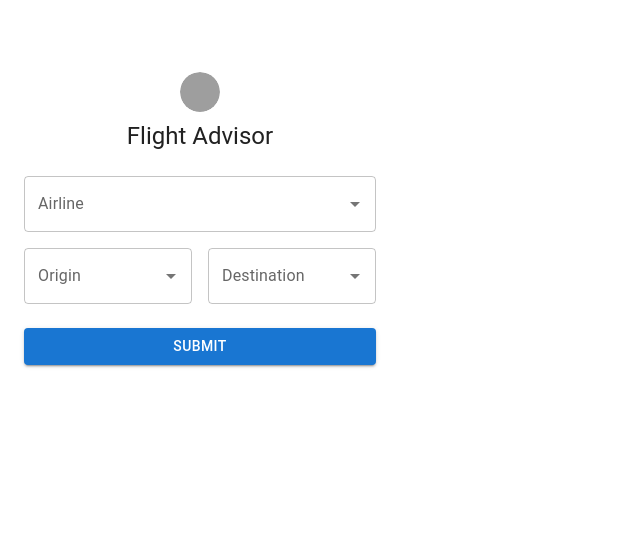
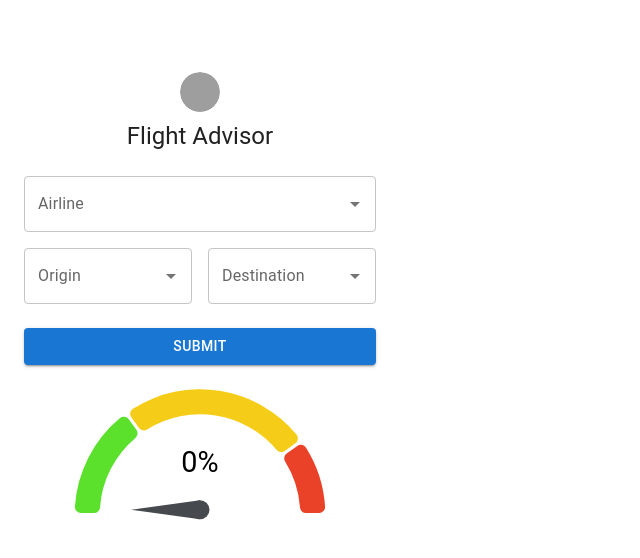
Before and after one commit to ChrisCruze/flight-advisor-chrome-extension-react, a React (Create React App) app in the folder extension/: page / in a window 1280 px wide. Shown: the top 558 px of the page, without its empty margins (0-640 px from the left). Built offline with nearby package versions, Linux system fonts and the light colour scheme; no server answers; grey boxes are pictures that could not be loaded.

Commit message:
integrated speedometer

```diff
--- a/extension/package.json
+++ b/extension/package.json
@@ -15,6 +15,7 @@
     "react": "^17.0.2",
     "react-bootstrap-typeahead": "^5.2.0",
     "react-dom": "^17.0.2",
+    "react-gauge-chart": "^0.4.0",
     "react-scripts": "4.0.3",
     "styled-components": "^5.3.1",
     "web-vitals": "^2.1.0"
--- a/extension/public/index.html
+++ b/extension/public/index.html
@@ -5,10 +5,7 @@
     <link rel="icon" href="%PUBLIC_URL%/favicon.ico" />
     <meta name="viewport" content="width=device-width, initial-scale=1" />
     <meta name="theme-color" content="#000000" />
-    <meta
-      name="description"
-      content="Web site created using create-react-app"
-    />
+    <meta name="description" content="Web site created using create-react-app" />
     <link rel="apple-touch-icon" href="%PUBLIC_URL%/logo192.png" />
     <!--
       manifest.json provides metadata used when your web app is installed on a
@@ -24,7 +21,7 @@
       work correctly both with client-side routing and a non-root public URL.
       Learn how to configure a non-root public URL by running `npm run build`.
     -->
-    <title>React App</title>
+    <title>Flight Advisor</title>
   </head>
   <body>
     <noscript>You need to enable JavaScript to run this app.</noscript>
--- a/extension/src/App.js
+++ b/extension/src/App.js
@@ -21,19 +21,35 @@ import Container from "@mui/material/Container";
 import { createTheme, ThemeProvider } from "@mui/material/styles";
 import Autocomplete from "@mui/material/Autocomplete";
 import axios from "axios";
+import GaugeChart from "react-gauge-chart";
 
 // import Image from "material-ui-image";
 
 const theme = createTheme();
 
+const ngrok_url = "https://1798-34-83-40-166.ngrok.io/";
 const selectFieldDict = {
   origin: { options: [{ label: "MEM", value: "MEM" }], label: "Origin", id: "origin" },
   destination: { options: [{ label: "IAH", value: "IAH" }], label: "Destination", id: "destination" },
   airline: { options: [{ label: "UA", value: "UA" }], label: "Airline", id: "airline" }
 };
 
+//https://www.npmjs.com/package/react-gauge-chart
+const SpeedometerChart = ({ percent }) => {
+  return (
+    <GaugeChart
+      id="gauge-chart5"
+      textColor="black"
+      nrOfLevels={420}
+      arcsLength={[0.3, 0.5, 0.2]}
+      colors={["#5BE12C", "#F5CD19", "#EA4228"]}
+      percent={percent || 0}
+      arcPadding={0.02}
+    />
+  );
+};
+
 const getFlightDelay = ({ setResponse, url }) => {
-  //const url = `https://e553-34-83-235-2.ngrok.io/delay_frequency/origin=MEM&destination=IAH&airline=UA`;
   const options = {
     url: url,
     method: "GET",
@@ -43,7 +59,6 @@ const getFlightDelay = ({ setResponse, url }) => {
       "Access-Control-Allow-Origin": "*"
     }
   };
-
   axios(options).then(response => {
     const responseResult = { data: response.data, status: response.status };
     console.log({ responseResult });
@@ -55,33 +70,23 @@ const createURLFromForm = ({ formData }) => {
   const origin = formData.origin.value;
   const destination = formData.destination.value;
   const airline = formData.airline.value;
-  const url = `https://e553-34-83-235-2.ngrok.io/delay_frequency/origin=${origin}&destination=${destination}&airline=${airline}`;
+  const url = `${ngrok_url}/delay_frequency/origin=${origin}&destination=${destination}&airline=${airline}`;
   return url;
 };
 const App = () => {
-  const [url, setUrl] = useState("");
   const [formData, setFormdata] = useState({
     origin: { value: "", label: "" },
     destination: { value: "", label: "" },
     airline: { value: "", label: "" }
   });
   const [response, setResponse] = useState({ data: undefined, response: "" });
+
   const handleSubmit = event => {
     event.preventDefault();
     console.log({ formData });
     const url = createURLFromForm({ formData });
     getFlightDelay({ setResponse, url });
   };
-
-  useEffect(() => {
-    const queryInfo = { active: true, lastFocusedWindow: true };
-    chrome.tabs &&
-      chrome.tabs.query(queryInfo, tabs => {
-        const url = tabs[0].url;
-        setUrl(url);
-      });
-  }, []);
-
   const TypeAheadSelect = ({ options, label, id }) => {
     return (
       <Autocomplete
@@ -127,7 +132,8 @@ const App = () => {
             <Avatar alt="Remy Sharp" src="/images/suit_case_logo.ico" />
           </Avatar>
           <Typography component="h1" variant="h5">
-            {response.data || "Flight Advisor"}
+            Flight Advisor
+            {/* {response.data || "Flight Advisor"} */}
           </Typography>
           <Box component="form" noValidate onSubmit={handleSubmit} sx={{ mt: 3 }}>
             <Grid container spacing={2}>
@@ -147,6 +153,11 @@ const App = () => {
             <Button type="submit" fullWidth variant="contained" sx={{ mt: 3, mb: 2 }}>
               Submit
             </Button>
+            <Grid container spacing={2}>
+              <Grid item xs={12}>
+                <SpeedometerChart percent={response.data} />
+              </Grid>
+            </Grid>
           </Box>
         </Box>
       </Container>
```
Also changed, not shown: 1 other file (tests, documents, lock files or other folders).
